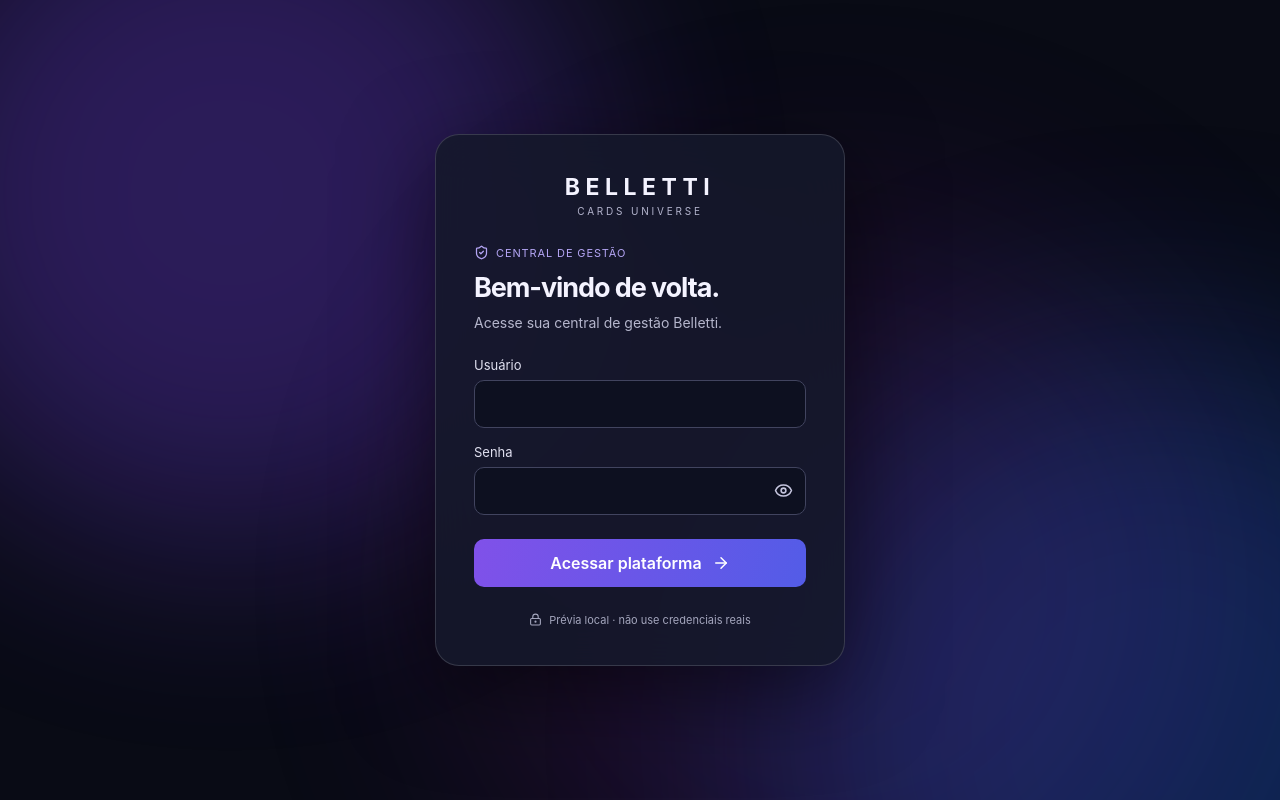
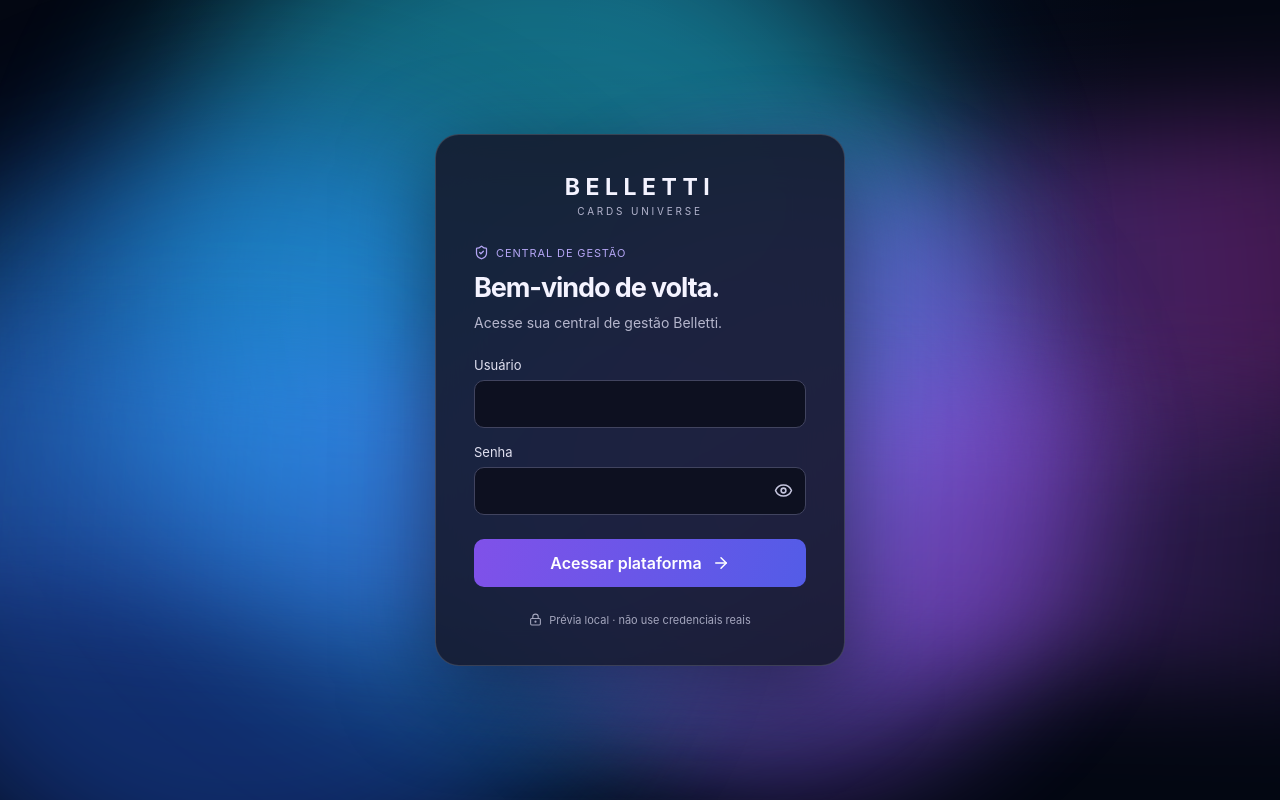
Before and after one commit to CaioBelletti/SAS-Belletti, a React (Vite) app in the folder frontend/auth/: page / in a window 1280 px wide. Built offline with nearby package versions, Linux system fonts and the light colour scheme.

Commit message:
feat(auth): add visible layered aurora motion

```diff
--- a/frontend/auth/src/auth.css
+++ b/frontend/auth/src/auth.css
@@ -6,3 +6,21 @@ body:has(> #auth-root){font-family:Inter,system-ui,sans-serif;color:#f4f3ff;back
 @keyframes drift{to{transform:translate(12%,10%) scale(1.2)}}
 #auth-fallback[hidden]{display:none!important}
 #auth-root:empty{display:none}
+
+/* Aurora: independently moving light fields and crossing waves. */
+#auth-root .aurora{background:radial-gradient(ellipse at 50% 0%,#163b7040,transparent 55%),#030712}
+#auth-root .aurora i{width:clamp(280px,55vw,700px);filter:blur(65px);opacity:.48;will-change:transform}
+#auth-root .aurora i:nth-child(1){background:#22d3ee;top:-25%;left:-15%;animation:aurora-a 16s ease-in-out infinite}
+#auth-root .aurora i:nth-child(2){background:#8b5cf6;top:-10%;right:-15%;bottom:auto;animation:aurora-b 18s ease-in-out infinite}
+#auth-root .aurora i:nth-child(3){background:#2563eb;top:auto;bottom:-35%;left:10%;right:auto;opacity:.42;animation:aurora-c 20s ease-in-out infinite}
+#auth-root .aurora i:nth-child(4){background:#d946ef;bottom:-30%;right:5%;opacity:.28;animation:aurora-d 17s ease-in-out infinite}
+#auth-root .aurora::before,#auth-root .aurora::after{content:"";position:absolute;left:-25%;width:150%;height:30%;pointer-events:none;filter:blur(45px);will-change:transform}
+#auth-root .aurora::before{top:24%;background:linear-gradient(90deg,transparent,#22d3ee70,#6366f170,#d946ef50,transparent);animation:aurora-wave-a 14s ease-in-out infinite}
+#auth-root .aurora::after{top:48%;background:linear-gradient(90deg,transparent,#3b82f660,#a855f760,transparent);animation:aurora-wave-b 19s ease-in-out infinite}
+@keyframes aurora-a{0%,100%{transform:translate(0,0) scale(1)}35%{transform:translate(30vw,18vh) scale(1.2)}70%{transform:translate(8vw,40vh) scale(.9)}}
+@keyframes aurora-b{0%,100%{transform:translate(0,0)}40%{transform:translate(-30vw,30vh) scale(.85)}75%{transform:translate(-5vw,-10vh) scale(1.2)}}
+@keyframes aurora-c{0%,100%{transform:translate(0,0)}35%{transform:translate(-20vw,-30vh) scale(1.15)}70%{transform:translate(25vw,-10vh) scale(.85)}}
+@keyframes aurora-d{0%,100%{transform:translate(0,0)}40%{transform:translate(15vw,-20vh) scale(.8)}75%{transform:translate(-25vw,-40vh) scale(1.15)}}
+@keyframes aurora-wave-a{0%,100%{transform:translateX(-8%) rotate(-8deg)}50%{transform:translateX(8%) rotate(-4deg) scaleY(1.3)}}
+@keyframes aurora-wave-b{0%,100%{transform:translateX(8%) rotate(6deg)}50%{transform:translateX(-8%) rotate(2deg) scaleY(1.2)}}
+@media(prefers-reduced-motion:reduce){#auth-root .aurora i,#auth-root .aurora::before,#auth-root .aurora::after{animation:none;will-change:auto}}
```
